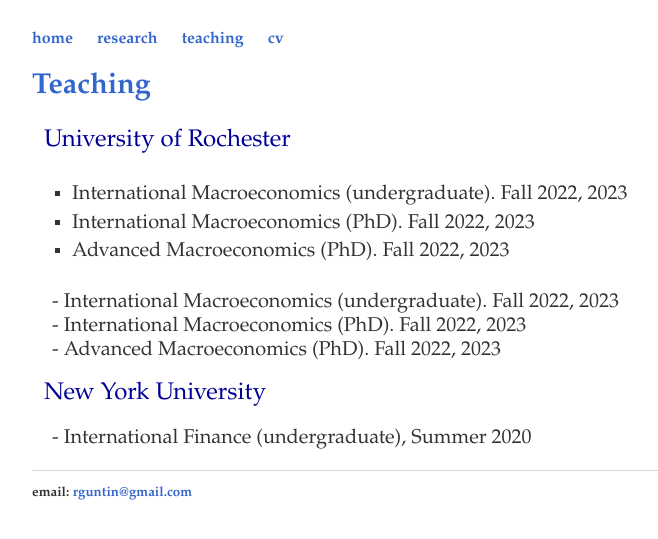
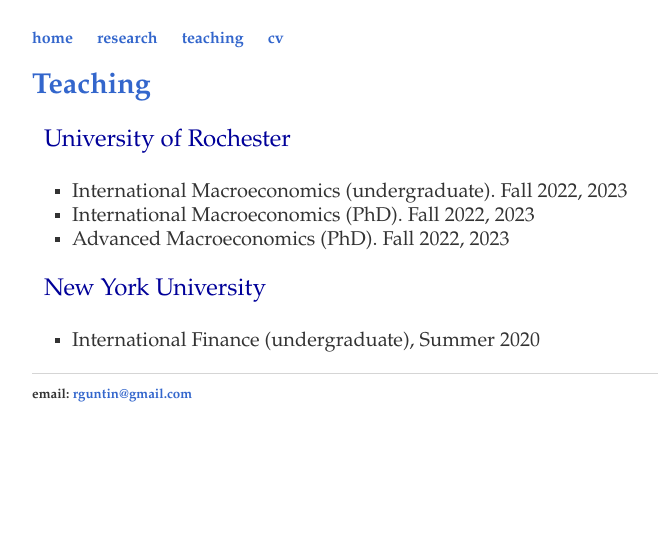
Before and after one commit to rafaguntin/rafaguntin.github.io, a Jekyll site: the page built from teaching/index.html, in a window 1280 px wide. Shown: the top 539 px of the page, without its empty margins (96-754 px from the left). Built offline with Jekyll 4.4.1, drawn with Linux system fonts in a browser that asks for light colours.

Commit message:
Update index.html

```diff
--- a/teaching/index.html
+++ b/teaching/index.html
@@ -4,35 +4,21 @@
 ---
 
 <div class="blurb">
-			<p><big><a style="font-weight: bold">Teaching</a><small></p>
-
-				        <p>
-
-
-
-				         &nbsp; <a style="color:#000099">University of Rochester</a> <small>
-
-						 <ul style="list-style-type: square;">
+			<p><big><a style="font-weight: bold">Teaching</a></p>
+<small>
+			<p style="color:#000099"> &nbsp; University of Rochester </p>
+<small>
+<ul style="list-style-type: square;">
   <li>International Macroeconomics (undergraduate). Fall 2022, 2023</li>
   <li>International Macroeconomics (PhD). Fall 2022, 2023</li>
   <li>Advanced Macroeconomics (PhD). Fall 2022, 2023</li>
 </ul>
-						  <p>
-					      &nbsp;  &nbsp; - International Macroeconomics (undergraduate). Fall 2022, 2023
-					<br>  &nbsp;  &nbsp; - International Macroeconomics (PhD). Fall 2022, 2023
-					<br>  &nbsp;  &nbsp; - Advanced Macroeconomics (PhD). Fall 2022, 2023
-							  </p>
-		                       </p>
-											<!--<	<br style="line-height: 0.01;"> -->
-
-					<p>
-					<big>
-				          &nbsp; <a style="color:#000099">New York University</a> <small>
-						  <p>
-					      &nbsp;  &nbsp; - International Finance (undergraduate), Summer 2020
-						</p>
-						</p>
-
+<big>
+			<p style="color:#000099">  &nbsp; New York University </p>
+<small>
+<ul style="list-style-type: square;">
+  <li>International Finance (undergraduate), Summer 2020</li>
+</ul>
 
 
 		</div>
```
